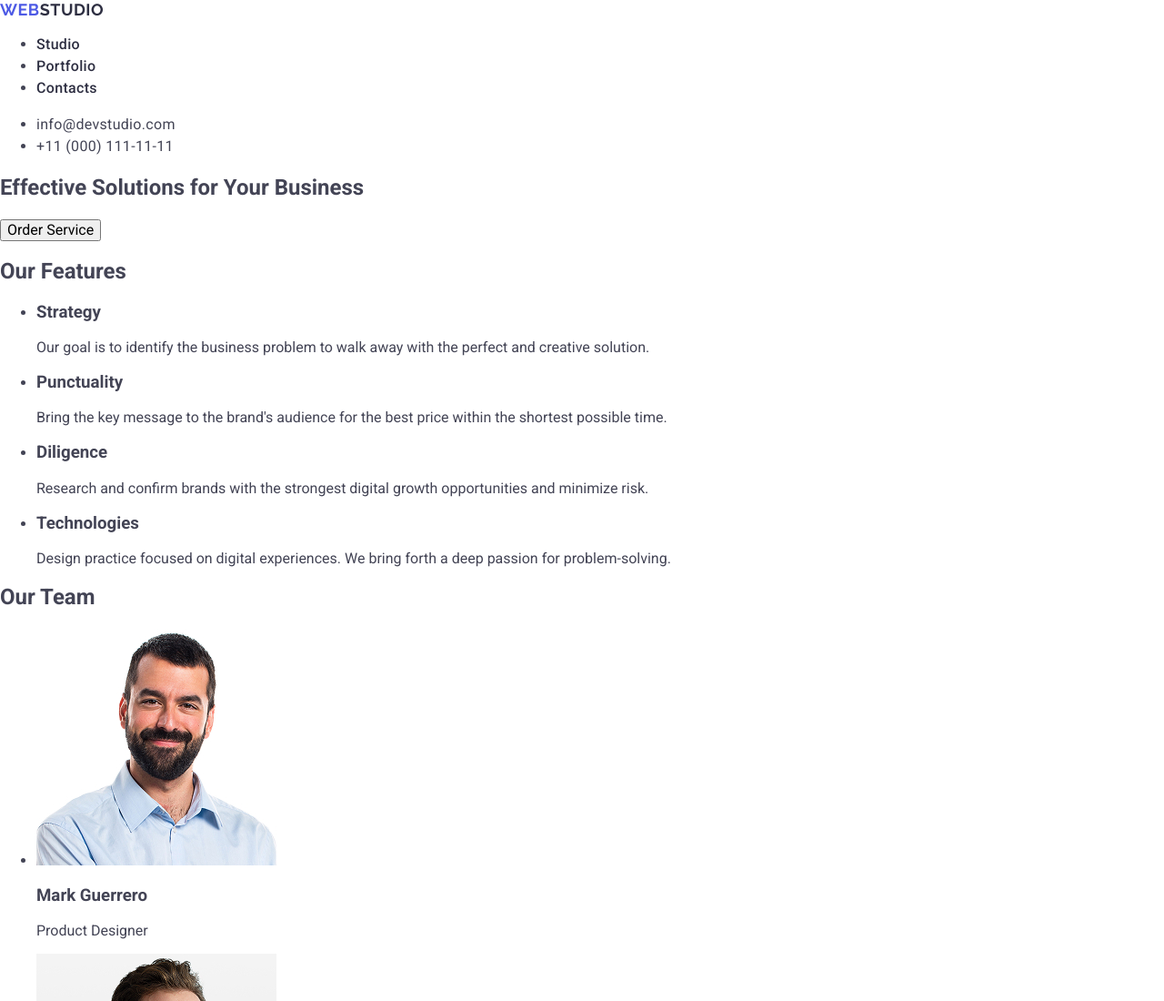
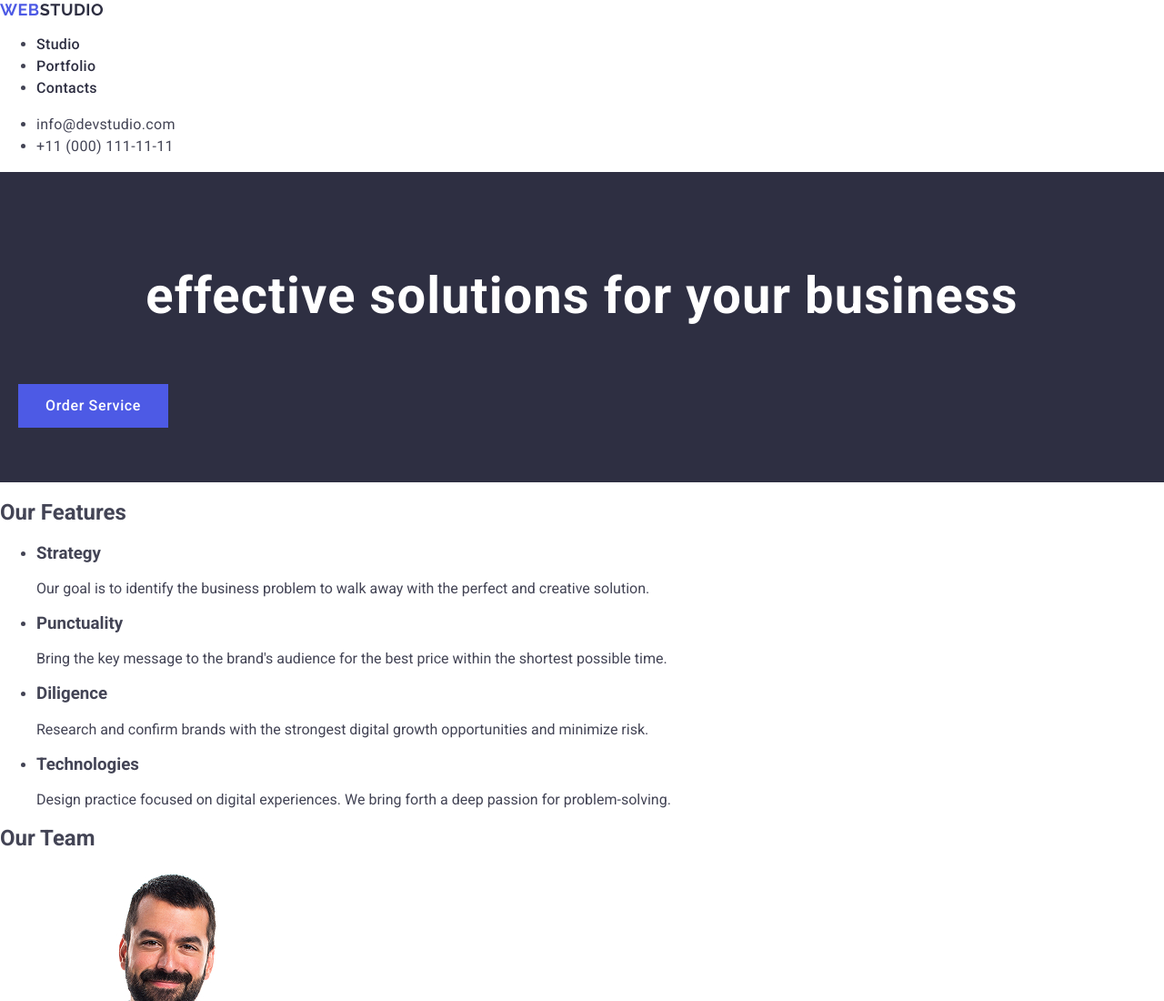
Before and after one commit to Rizyyyx/Rizyyyx-goit-markup-hw-02, a plain HTML site: page index.html in a window 1280 px wide. Shown: the top 1100 px of the page at 91% size. Drawn offline with nearby package versions, Linux system fonts and the light colour scheme.

Commit message:
Update styles.css

```diff
--- a/css/styles.css
+++ b/css/styles.css
@@ -86,3 +86,39 @@ body {
   color: var(--footer-text-color);
   text-decoration: none;
 }
+/* Секція */
+.business-section {
+  background-color: #2e2f42;
+  padding: 60px 20px;
+}
+
+/* Заголовок */
+.hero-title {
+  font-size: 56px;
+  line-height: 1.07;
+  text-align: center;
+  letter-spacing: 0.02em;
+  color: #ffffff;
+  text-transform: lowercase;
+}
+
+/* Кнопка */
+.order-button {
+  background-color: #4D5AE5;
+  font-family: "Roboto", sans-serif;
+  font-weight: 500;
+  font-size: 16px;
+  line-height: 1.5;
+  letter-spacing: 0.04em;
+  color: #ffffff;
+  border: none;
+  padding: 12px 30px;
+  cursor: pointer;
+  margin-top: 20px;
+}
+
+
+.order-button:hover,
+.order-button:focus {
+  background-color: #404BBF;
+}
```
